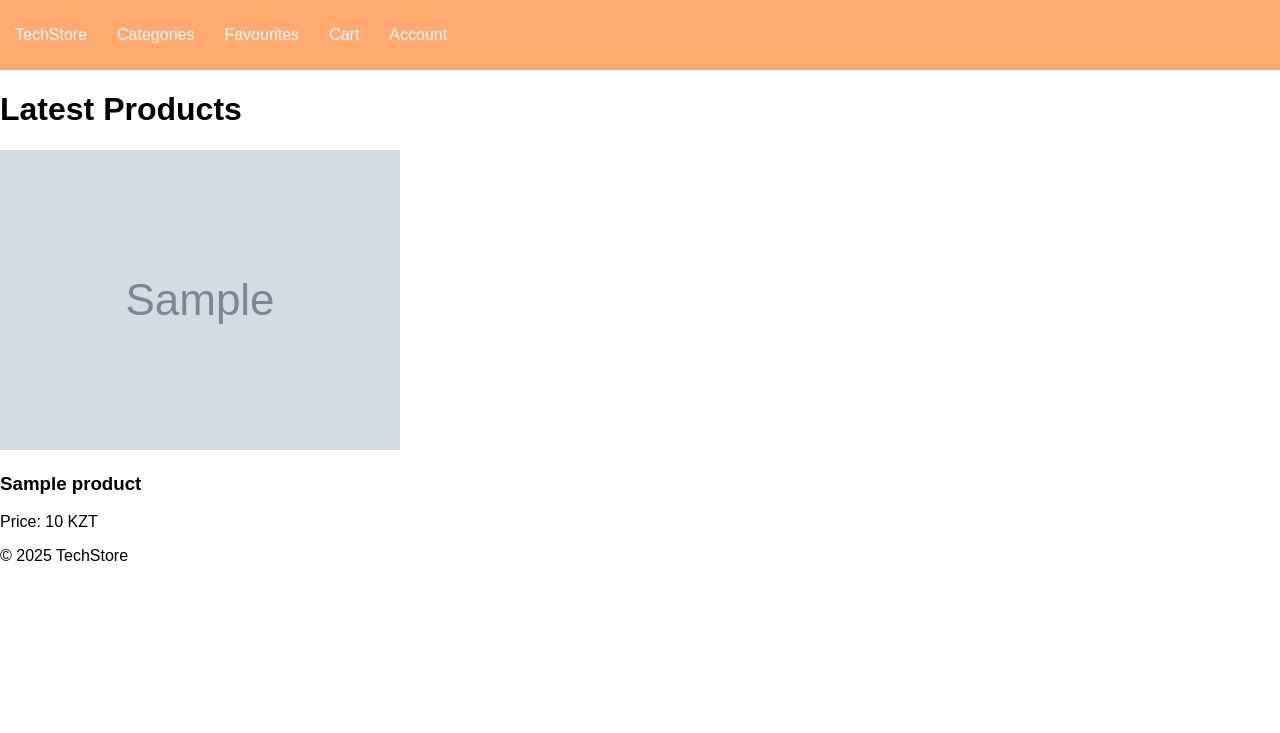
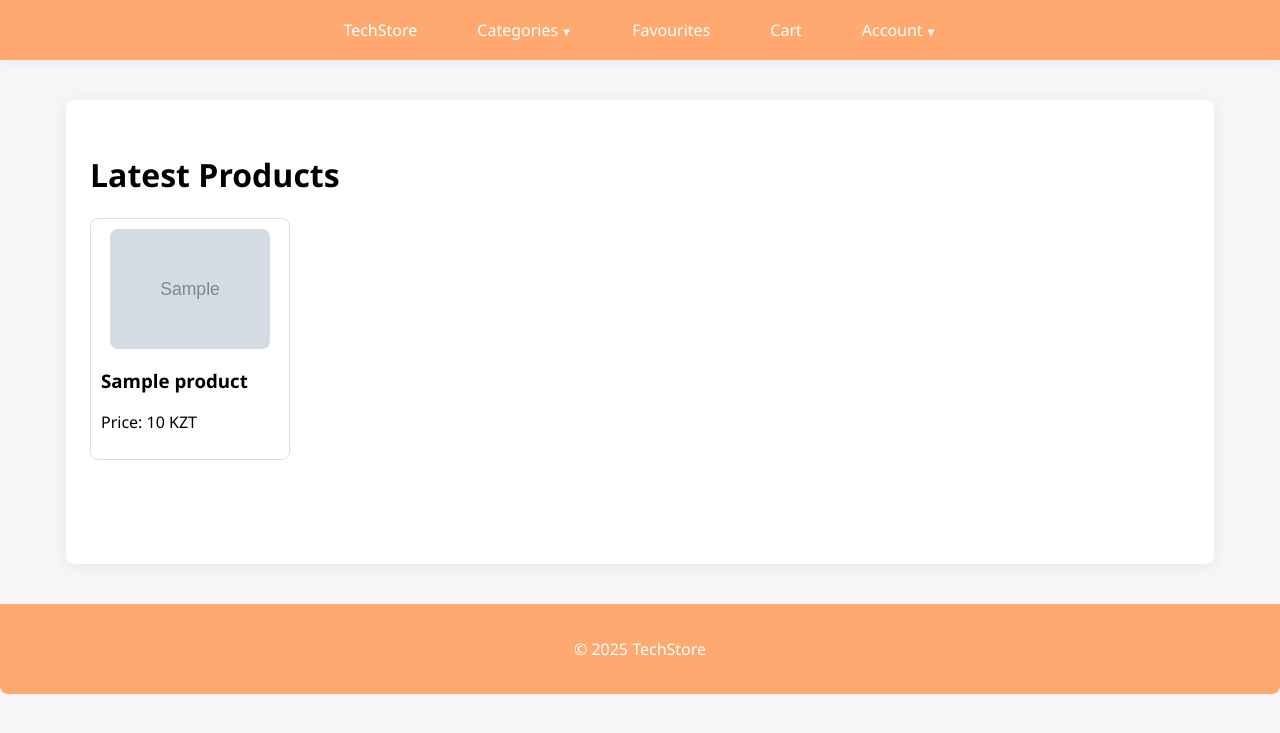
Before and after one commit to nazbur05/ecom, a Django app: page / in a window 1280 px wide. Shown: the top 733 px of the page. Run offline with Django 5.2, Linux system fonts and the light colour scheme; tables that the repository leaves empty hold one stand-in row (values such as "Sample post"); grey boxes marked "Sample" are stand-in pictures.

Commit message:
Update base template to link new styles, Implement product detail view with API integration.

```diff
--- /dev/null
+++ b/shop/static/shop/css/styles.css
@@ -0,0 +1,140 @@
+body {
+    margin: 0;
+    padding: 0;
+    font-family: 'Segoe UI', Arial, sans-serif;
+    background: #f6f6f6;
+}
+header {
+    background: #ffa970;
+    color: #fff;
+    padding: 0;
+    box-shadow: 0 2px 8px rgba(0,0,0,0.05);
+}
+nav {
+    display: flex;
+    justify-content: center;
+    align-items: center;
+    height: 60px;
+}
+nav ul {
+    display: flex;
+    align-items: center;
+    list-style: none;
+    padding: 0;
+    margin: 0;
+}
+nav ul li {
+    margin: 0 18px;
+    position: relative;
+}
+nav a {
+    color: #fff;
+    text-decoration: none;
+    font-weight: 500;
+    padding: 8px 12px;
+    border-radius: 4px;
+    transition: background 0.2s;
+}
+nav a:hover {
+    background: #ff8c42;
+}
+nav .dropdown > a:after {
+    content: " ▼";
+    font-size: 0.7em;
+}
+nav .dropdown ul {
+    display: none;
+    position: absolute;
+    top: 110%;
+    left: 0;
+    background: #ffa970;
+    color: #ffffff;
+    min-width: 170px;
+    box-shadow: 0 4px 16px rgba(0,0,0,0.08);
+    border-radius: 6px;
+    z-index: 10;
+}
+nav .dropdown:hover ul,
+nav .dropdown:focus-within ul {
+    display: block;
+}
+nav .dropdown ul li {
+    padding: 10px 18px;
+}
+nav .dropdown ul li ul {
+    left: 100%;
+    top: 0;
+    background: #ffa970;
+    color: #ffffff;
+    min-width: 140px;
+    box-shadow: 0 2px 8px rgba(0,0,0,0.06);
+    border-radius: 6px;
+}
+/* nav .dropdown ul li:hover {
+    background: #ffe2c6;
+} */
+nav .dropdown ul li ul {
+    display: none;
+    position: absolute;
+}
+nav .dropdown ul li:hover ul {
+    display: block;
+}
+main {
+    max-width: 1100px;
+    margin: 40px auto 20px auto;
+    background: #fff;
+    border-radius: 8px;
+    box-shadow: 0 2px 16px rgba(0,0,0,0.07);
+    padding: 32px 24px;
+    min-height: 400px;
+}
+footer {
+    text-align: center;
+    padding: 18px 0;
+    background: #ffa970;
+    color: #fff;
+    font-size: 1em;
+    margin-top: 40px;
+    border-radius: 0 0 8px 8px;
+}
+@media (max-width: 700px) {
+    nav ul {
+        flex-direction: column;
+    }
+    main {
+        padding: 16px 8px;
+    }
+}
+.product img {
+    max-width: 160px;
+    max-height: 160px;
+    width: auto;
+    height: auto;
+    display: block;
+    margin: 0 auto 10px auto;
+    border-radius: 8px;
+    object-fit: cover;
+}
+.products {
+    display: flex;
+    flex-wrap: wrap;
+    gap: 20px;
+    justify-content: flex-start;
+}
+
+.product {
+    border: 1px solid #ddd;
+    padding: 10px;
+    width: 200px; /* Fixed width for consistent layout */
+    box-sizing: border-box;
+    text-align: left;
+    background: #fff;
+    border-radius: 8px;
+    text-decoration: none;
+    color: inherit;
+    transition: box-shadow 0.2s;
+}
+.product:hover {
+    box-shadow: 0 4px 16px rgba(0,0,0,0.10);
+}
--- a/shop/templates/base.html
+++ b/shop/templates/base.html
@@ -5,18 +5,7 @@
     <meta charset="UTF-8">
     <meta name="viewport" content="width=device-width, initial-scale=1">
     <title>{% block title %}TechStore{% endblock %}</title>
-    {% comment %} <link rel="icon" type="image/x-icon" href="{% static 'shop/favicon.ico' %}"> {% endcomment %}
-    <link rel="stylesheet" href="{% static 'shop/css/style.css' %}">
-    <style>
-        body { margin: 0; padding: 0; font-family: Arial, sans-serif; }
-        header { background: #ffa970ff; color: #fff; padding: 10px 0; text-align: center; }
-        nav ul { display: flex; align-items: center; list-style: none; padding: 0; }
-        nav ul li { margin: 0 15px; position: relative; }
-        nav a { color: #fff; text-decoration: none; }
-        nav .dropdown ul { display: none; position: absolute; top: 100%; left: 0; background: #444; padding: 10px 0; min-width: 150px; }
-        nav .dropdown:hover ul { display: block; }
-        nav .dropdown ul li { padding: 8px 12px; }
-    </style>
+    <link rel="stylesheet" href="{% static 'shop/css/styles.css' %}">
 </head>
 
 <body>
@@ -28,12 +17,15 @@
                     <a href="#">Categories</a>
                     <ul>
                         {% for category in categories %}
-                            <li>{{ category.name }}
+                            <li>
+                                {{ category.name }}
+                                {% if category.subcategories.all %}
                                 <ul>
                                     {% for subcategory in category.subcategories.all %}
                                         <li>{{ subcategory.name }}</li>
                                     {% endfor %}
                                 </ul>
+                                {% endif %}
                             </li>
                         {% endfor %}
                     </ul>
--- a/shop/templates/shop/home.html
+++ b/shop/templates/shop/home.html
@@ -8,11 +8,11 @@
     <h1>Latest Products</h1>
     <div class="products">
         {% for product in products %}
-            <div class="product">
+            <a href="{% url 'product' product.id %}" class="product">
                 <img src="{{ product.image.url }}" alt="{{ product.name }}">
                 <h3>{{ product.name }}</h3>
                 <p>Price: {{ product.price }} KZT</p>
-            </div>
+            </a>
         {% endfor %}
     </div>
 </div>
--- a/shop/urls.py
+++ b/shop/urls.py
@@ -1,6 +1,6 @@
 from django.urls import path, include
 from rest_framework.routers import DefaultRouter
-from .views import home, signup, login, cart, checkout, orders, favourites, profile
+from .views import home, signup, login, cart, checkout, orders, favourites, profile, product
 from .api_views import CategoryViewSet, SubCategoryViewSet, ProductViewSet, CustomerViewSet, OrderViewSet
 
 router = DefaultRouter()
@@ -22,4 +22,5 @@ urlpatterns = [
     path('profile/', profile.profile_view, name='profile'),
 
     path('api/', include(router.urls)),
+    path('product/<int:pk>/', product.product_api_detail, name='product'),
 ]
--- /dev/null
+++ b/shop/views/product.py
@@ -0,0 +1,4 @@
+from django.shortcuts import render
+
+def product_api_detail(request, pk):
+    return render(request, 'shop/product.html', {'product_id': pk})
```
Also changed, not shown: shop/static/shop/css/style.css (deleted, +0 -50 lines), shop/templates/shop/product.html (added, +19 -0 lines).
